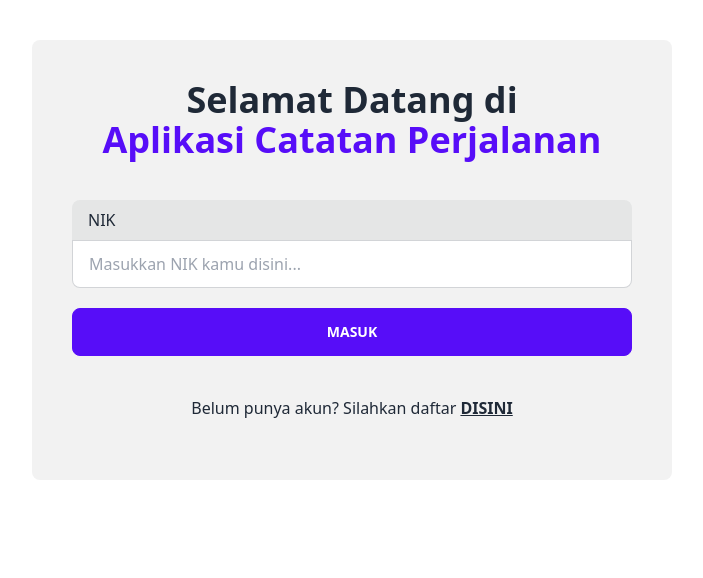
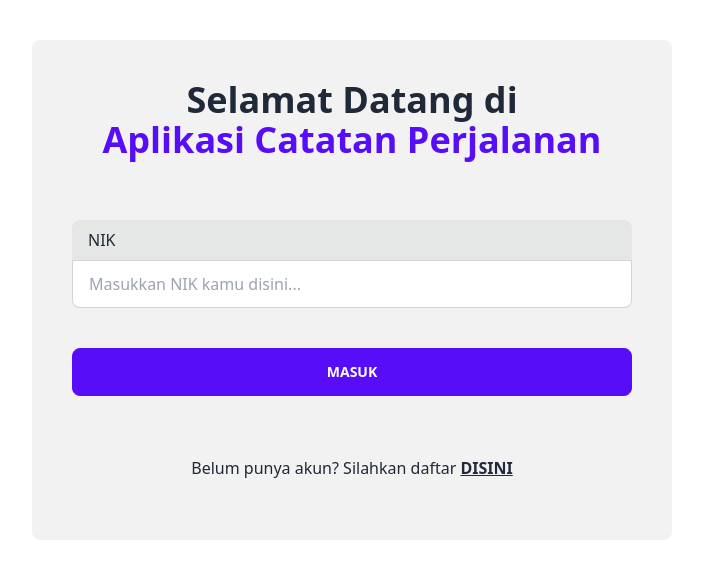
Before and after one commit to rauf-21/aplikasi-catatan-perjalanan, a Next.js app: page / in a window 1280 px wide. Shown: the top 578 px of the page, without its empty margins (288-991 px from the left). Built offline with nearby package versions, Linux system fonts and the light colour scheme.

Commit message:
refactor(component): add login handler

```diff
--- a/components/LoginForm.tsx
+++ b/components/LoginForm.tsx
@@ -1,19 +1,50 @@
 import type { NextPage } from 'next'
 import type { FormEventHandler } from 'react'
 import Link from 'next/link'
+import { useRouter } from 'next/router'
 import { useState } from 'react'
 
+import useNotificationStore from '../stores/notification-store'
+
 const LoginForm: NextPage = () => {
+  const router = useRouter()
+  const [nik, setNik] = useState('')
+  const [nikErrors, setNikErrors] = useState<string[]>([])
 
-  const [nik, setNik] = useState('')
+  const showNotification = useNotificationStore((state) => state.showNotification)
 
-  const loginHandler: FormEventHandler<HTMLFormElement> = (e) => {
+  const loginHandler: FormEventHandler<HTMLFormElement> = async (e) => {
     e.preventDefault()
+
+    showNotification('pending', 'Mengirim data...')
+
+    setNikErrors([])
+
+    const response = await fetch(`/api/user/${nik}`)
+    const { success, errors, data } = await response.json()
+
+    console.log(data)
+
+    if (!success) {
+      showNotification('error', 'Login gagal!')
+
+      errors.forEach((error: string) => {
+        if (error.includes('nik')) {
+          setNikErrors(value => [...value, error])
+        }
+      })
+
+      return
+    }
+
+    showNotification('success', 'Login berhasil')
+
+    router.push('/dashboard')
   }
 
   return (
     <section className='w-full'>
-      <form onSubmit={loginHandler} className='md:w-1/2 mt-10 mx-auto p-10 flex flex-col bg-base-200 md:rounded-lg'>
+      <form onSubmit={loginHandler} className='md:w-1/2 mt-10 mx-auto p-10 flex flex-col gap-5 bg-base-200 md:rounded-lg'>
         <h1 className='w-full mb-10 text-4xl text-center font-bold'>
           <span>Selamat Datang di</span>
           <br />
@@ -21,8 +52,17 @@ const LoginForm: NextPage = () => {
         </h1>
         <label className='input-group input-group-vertical'>
           <span className='py-2'>NIK</span>
-          <input type='number' placeholder='Masukkan NIK kamu disini...' className='w-full input input-bordered' required />
+          <input type='number' placeholder='Masukkan NIK kamu disini...' className='w-full input input-bordered' required onChange={(e) => setNik(e.currentTarget.value)} />
         </label>
+        {
+          nikErrors.length > 0 && <ul className='mb-4 list-disc pl-5'>
+            {
+              nikErrors.map((error, index) => (
+                <li className='text-error capitalize' key={index}>{error}</li>
+              ))
+            }
+          </ul>
+        }
         <button type='submit' className='my-5 btn btn-primary'>Masuk</button>
         <p className='my-5 text-center'>
           Belum punya akun? Silahkan daftar&nbsp;
```
